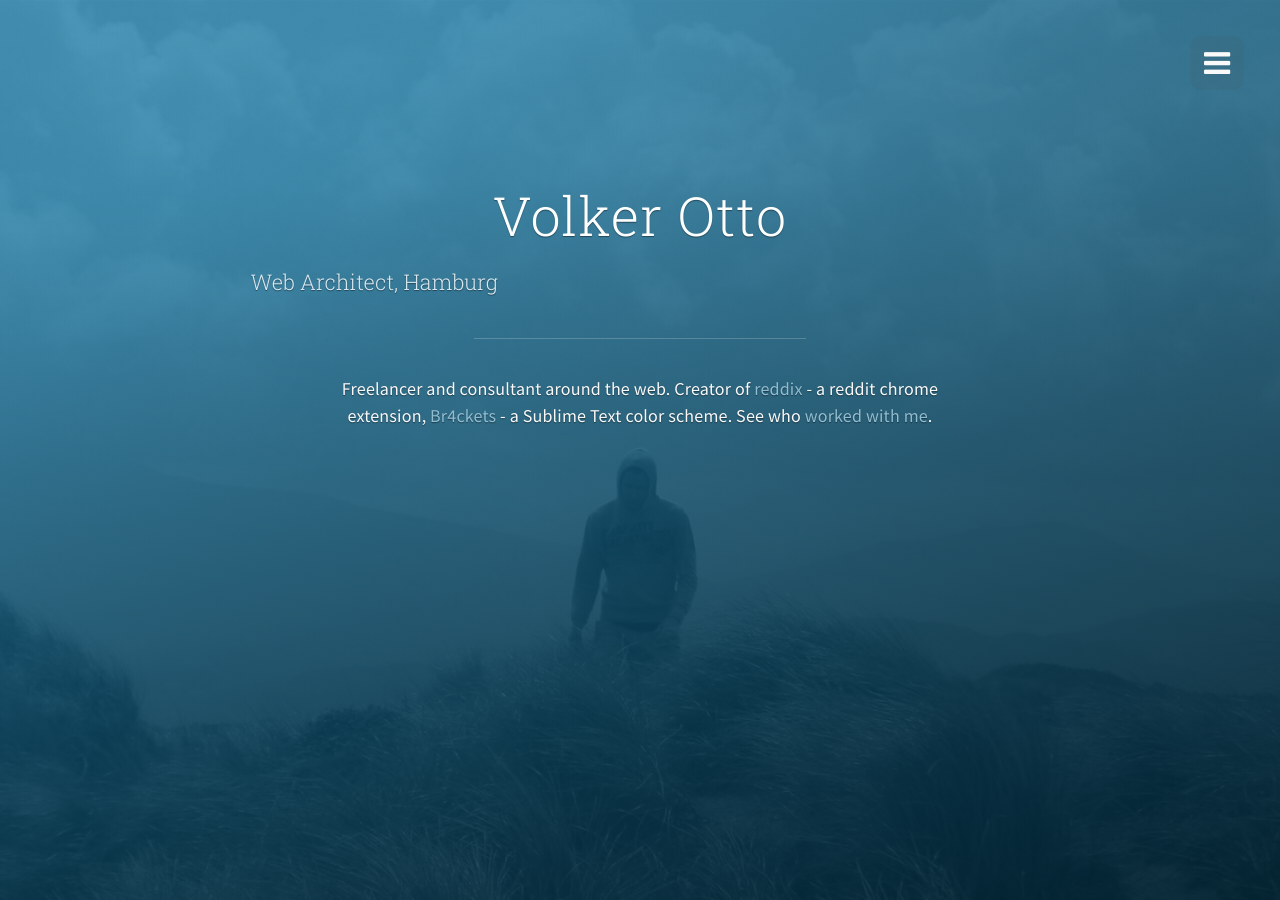
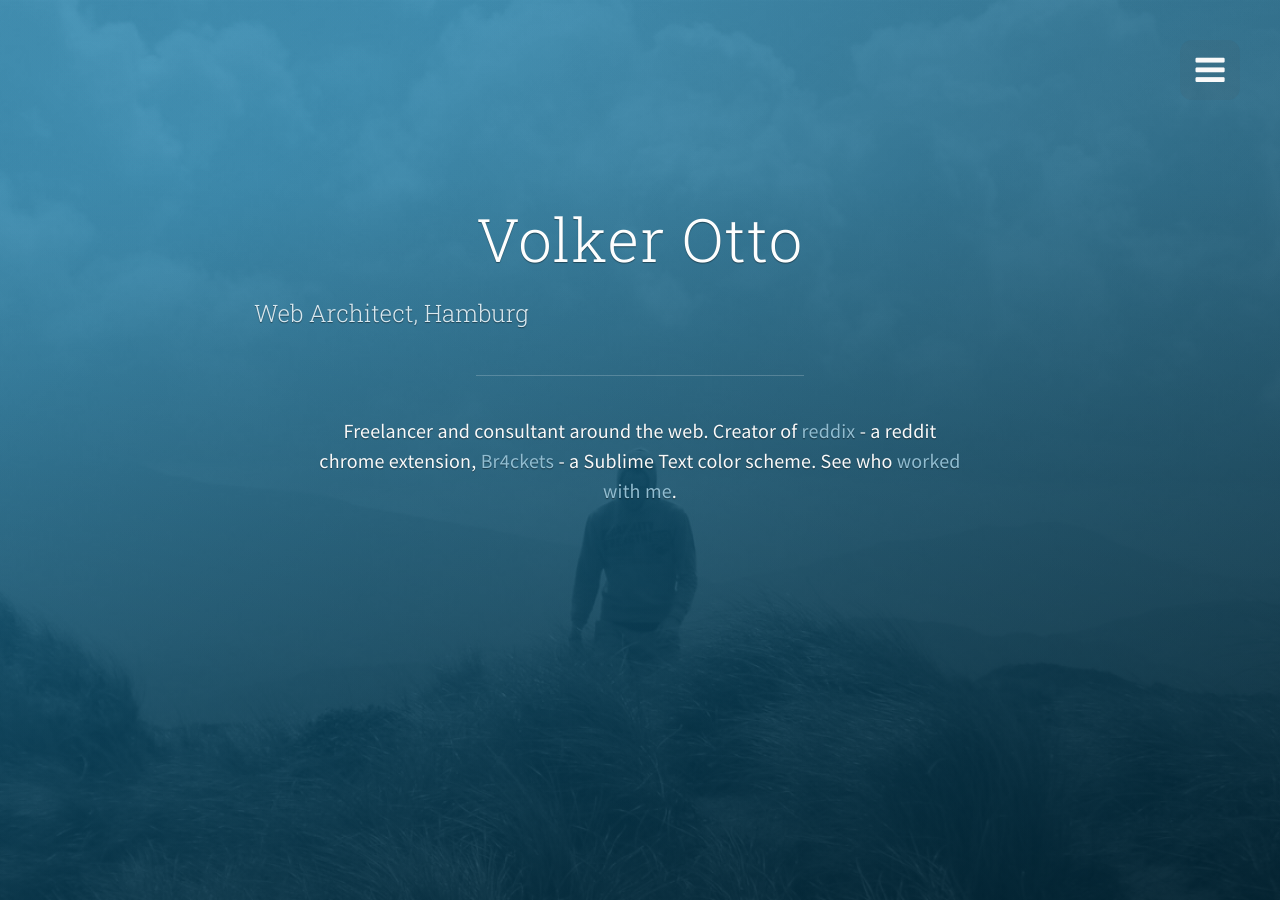
Before and after one commit to l4ci/l4ci.github.io, a Jekyll site: the page built from index.html, in a window 1280 px wide and 900 px high. Built offline with Jekyll 4.4.1, drawn with Linux system fonts in a browser that asks for light colours; nearby versions of some CDN libraries; Markdown is read by kramdown in place of the engine named in the settings; the list of posts is cut into pages by our own code.

Commit message:
even more

```diff
--- a/assets/scss/base/_basics.scss
+++ b/assets/scss/base/_basics.scss
@@ -21,15 +21,15 @@ html {
 }
 
 @media (min-width : $breakpoint-m) {
-  html{ font-size: 16px }
+  html{ font-size: 18px }
 }
 
 @media (min-width : $breakpoint-l) {
-  html{ font-size: 18px }
+  html{ font-size: 20px }
 }
 
 @media (min-width : $breakpoint-xl) {
-  html{ font-size: 20px;}
+  html{ font-size: 22px;}
 }
 
 body {
```
Also changed, not shown: assets/css/main.min.css.
